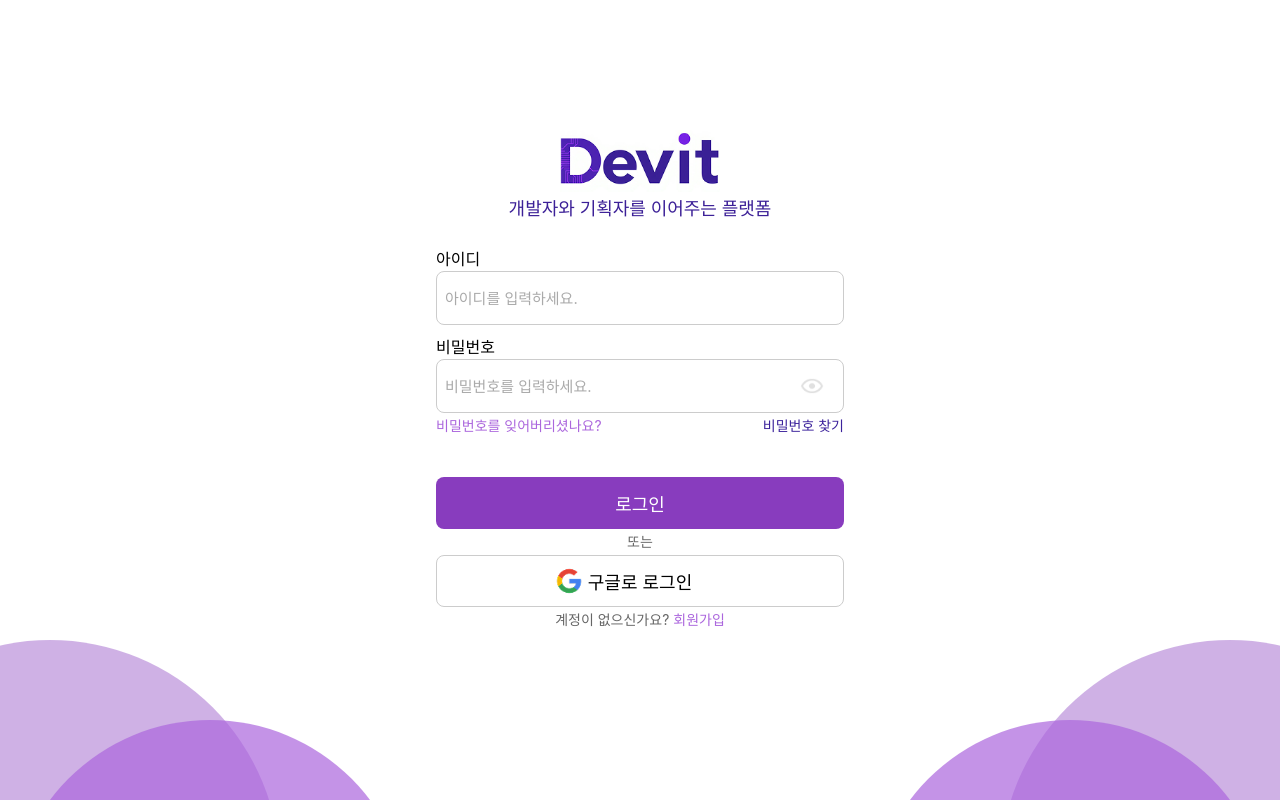
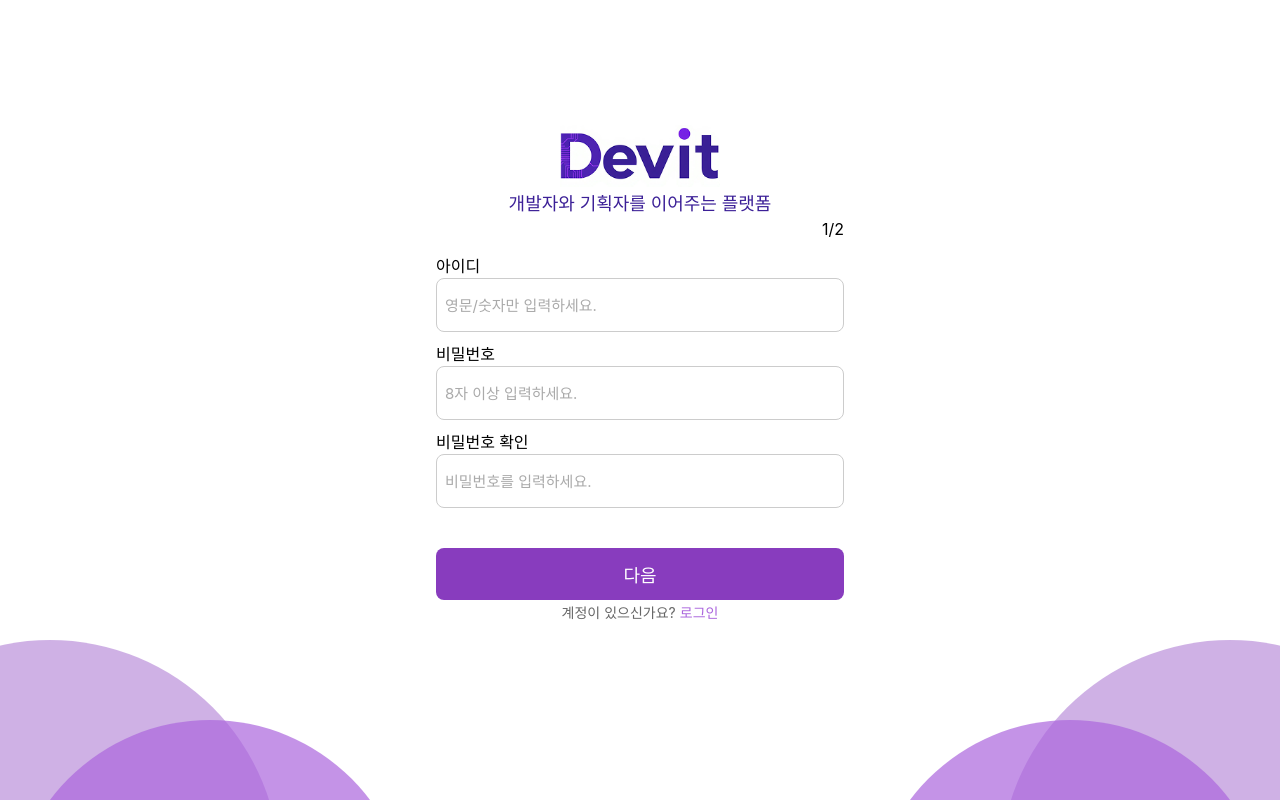
Before and after one commit to technologyaa/Devit-Web, a React (Vite) app: page / in a window 1280 px wide. Built offline with nearby package versions, Linux system fonts and the light colour scheme; a web font is replaced by a local one.

Commit message:
feat: 회원가입 페이지(1/2) UI 구현

```diff
--- a/src/App.jsx
+++ b/src/App.jsx
@@ -1,10 +1,11 @@
 import "./reset.css";
-import SignIn from "./pages/signin/signIn";
+import SignIn from "./pages/signin/SignIn";
+import SignUp1 from "./pages/singup/SignUp1";
 
 function App() {
   return (
     <>
-      <SignIn />
+      <SignUp1 />
     </>
   );
 }
--- a/src/pages/singup/SignUp.jsx
+++ /dev/null
@@ -1,5 +0,0 @@
-const SignUp = () => {
-  return <div>hh</div>;
-};
-
-export default SignUp;
--- /dev/null
+++ b/src/pages/singup/SignUp1.jsx
@@ -0,0 +1,68 @@
+import * as S from "./styles/signUp1";
+import { Helmet } from "react-helmet";
+
+export default function SignUp1() {
+  return (
+    <>
+      <Helmet>
+        <title>Devit</title>
+        <link rel="icon" href="/assets/devit-logo(Di).png"></link>
+      </Helmet>
+      <S.Container>
+        <S.LoginWrapper>
+          <S.TopOfTop>
+            <S.TopSection>
+              <S.Logo src="/assets/devit-logo.png" alt="Devit Logo" />
+              <S.DevitText>개발자와 기획자를 이어주는 플랫폼</S.DevitText>
+              <S.DevitBottomText>1/2</S.DevitBottomText>
+            </S.TopSection>
+
+            <S.MiddleSection>
+              <S.MiddleTop>
+                <S.InputWrapper>
+                  <S.Label>아이디</S.Label>
+                  <S.Input placeholder="영문/숫자만 입력하세요." type="text" />
+                </S.InputWrapper>
+
+                <S.InputWrapper>
+                  <S.Label>비밀번호</S.Label>
+                  <S.InputContainer>
+                    <S.Input
+                      id="passwordInput"
+                      placeholder="8자 이상 입력하세요."
+                      type="password"
+                    />
+                  </S.InputContainer>
+                </S.InputWrapper>
+
+                <S.InputWrapper>
+                  <S.Label>비밀번호 확인</S.Label>
+                  <S.InputContainer>
+                    <S.Input
+                      id="passwordcInput"
+                      placeholder="비밀번호를 입력하세요."
+                      type="password"
+                    />
+                  </S.InputContainer>
+                </S.InputWrapper>
+              </S.MiddleTop>
+            </S.MiddleSection>
+          </S.TopOfTop>
+
+          <S.BottomSection>
+            <S.NextButton>다음</S.NextButton>
+            <S.NoAccWrapper>
+              <S.YesAccLabel>계정이 있으신가요?</S.YesAccLabel>
+              <S.YesAccLink href="#">로그인</S.YesAccLink>
+            </S.NoAccWrapper>
+          </S.BottomSection>
+        </S.LoginWrapper>
+
+        <S.BackgroundCircle1 />
+        <S.BackgroundCircle2 />
+        <S.BackgroundCircle3 />
+        <S.BackgroundCircle4 />
+      </S.Container>
+    </>
+  );
+}
--- a/src/pages/signin/styles/signIn.js
+++ b/src/pages/singup/styles/signUp1.js
@@ -10,11 +10,11 @@ export const Container = styled.div`
 
 export const LoginWrapper = styled.form`
   width: 408px;
-  /* height: 550px; */
+  height: 550px;
   display: flex;
   flex-direction: column;
   align-items: center;
-  gap: 26px;
+  gap: 36px;
   justify-content: center;
 `;
 
@@ -25,7 +25,7 @@ export const TopOfTop = styled.div`
   gap: 12px;
 `;
 
-export const Top = styled.div`
+export const TopSection = styled.div`
   width: 100%;
   height: 130px;
   display: flex;
@@ -35,7 +35,7 @@ export const Top = styled.div`
   gap: 8px;
 `;
 
-export const DevitLogo = styled.img`
+export const Logo = styled.img`
   width: 160px;
   height: auto;
 `;
@@ -46,9 +46,14 @@ export const DevitText = styled.div`
   font-weight: 500;
 `;
 
-export const Middle = styled.div`
+export const DevitBottomText = styled.div`
   width: 100%;
-  height: 200px;
+  display: flex;
+  justify-content: flex-end;
+`;
+
+export const MiddleSection = styled.div`
+  width: 100%;
   display: flex;
   flex-direction: column;
   gap: 2px;
@@ -90,12 +95,12 @@ export const Input = styled.input`
   }
 `;
 
-export const PsInputContainer = styled.div`
+export const InputContainer = styled.div`
   position: relative;
   width: 100%;
 `;
 
-export const EyeIcon = styled.img`
+export const PsIcon = styled.img`
   position: absolute;
   right: 20px;
   top: 50%;
@@ -110,23 +115,7 @@ export const EyeIcon = styled.img`
   }
 `;
 
-export const LosePsWrapper = styled.div`
-  width: 100%;
-  display: flex;
-  justify-content: space-between;
-  font-size: 14px;
-`;
-
-export const LosePsLabel = styled.div`
-  color: #ab66dd;
-`;
-
-export const LosePsLink = styled.a`
-  color: #3c239c;
-  text-decoration: none;
-`;
-
-export const Bottom = styled.div`
+export const BottomSection = styled.div`
   width: 100%;
   display: flex;
   flex-direction: column;
@@ -134,7 +123,7 @@ export const Bottom = styled.div`
   gap: 6px;
 `;
 
-export const LoginButton = styled.button`
+export const NextButton = styled.button`
   width: 100%;
   height: 52px;
   border-radius: 8px;
@@ -150,42 +139,6 @@ export const LoginButton = styled.button`
   }
 `;
 
-export const OrText = styled.div`
-  font-size: 14px;
-  color: #666666;
-`;
-
-export const GoogleLoginButton = styled.button`
-  width: 100%;
-  height: 52px;
-  border-radius: 8px;
-  background-color: white;
-  border: 1px solid #ccc;
-  font-size: 18px;
-  outline: none;
-  display: flex;
-  align-items: center;
-  position: relative;
-
-  &:hover {
-    background-color: #fbfbfb;
-    cursor: pointer;
-  }
-`;
-
-export const GoogleLogo = styled.img`
-  position: absolute;
-  left: 112px;
-  width: 40px;
-  height: 40px;
-`;
-
-export const GoogleLoginText = styled.div`
-  width: 100%;
-  text-align: center;
-  font-size: 18px;
-`;
-
 export const NoAccWrapper = styled.div`
   width: 100%;
   height: 78px;
@@ -195,13 +148,19 @@ export const NoAccWrapper = styled.div`
   font-size: 14px;
 `;
 
-export const NoAccLabel = styled.div`
+export const YesAccLabel = styled.div`
   color: #666666;
 `;
 
-export const NoAccLink = styled.a`
+export const YesAccLink = styled.a`
   color: #ab66dd;
   text-decoration: none;
+`;
+
+export const BackgroundCircle = styled.div`
+  position: fixed;
+  border-radius: 100%;
+  ${({ $position }) => $position}
 `;
 
 export const BackgroundCircle1 = styled.div`
```
